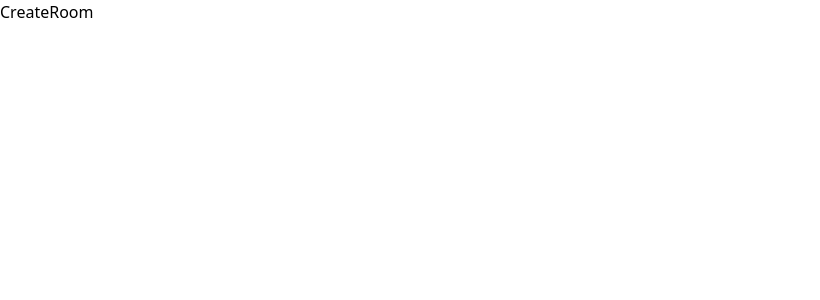
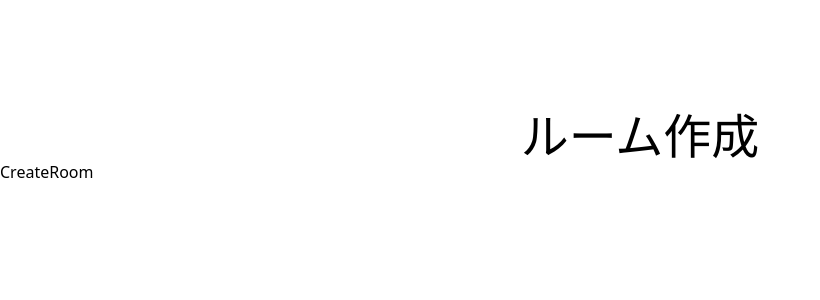
Before and after one commit to Doer-org/hack-camp_vol5_2022, a React (Create React App) app in the folder front/: page /CreateRoom in a window 1280 px wide. Shown: the top 300 px of the page, without its empty margins (0-820 px from the left). Built offline with nearby package versions, Linux system fonts and the light colour scheme.

Commit message:
「ルーム作成文字」追加

```diff
--- a/front/src/coomponents/views/CreateRoom.js
+++ b/front/src/coomponents/views/CreateRoom.js
@@ -4,6 +4,10 @@ export default class CreateRoom extends React.Component {
   render() {
     return (
       <div>
+        <div align="center">
+          <h1 className="text-5xl mt-28">ルーム作成</h1>
+        </div>
+
         CreateRoom
       </div>
     )
```
